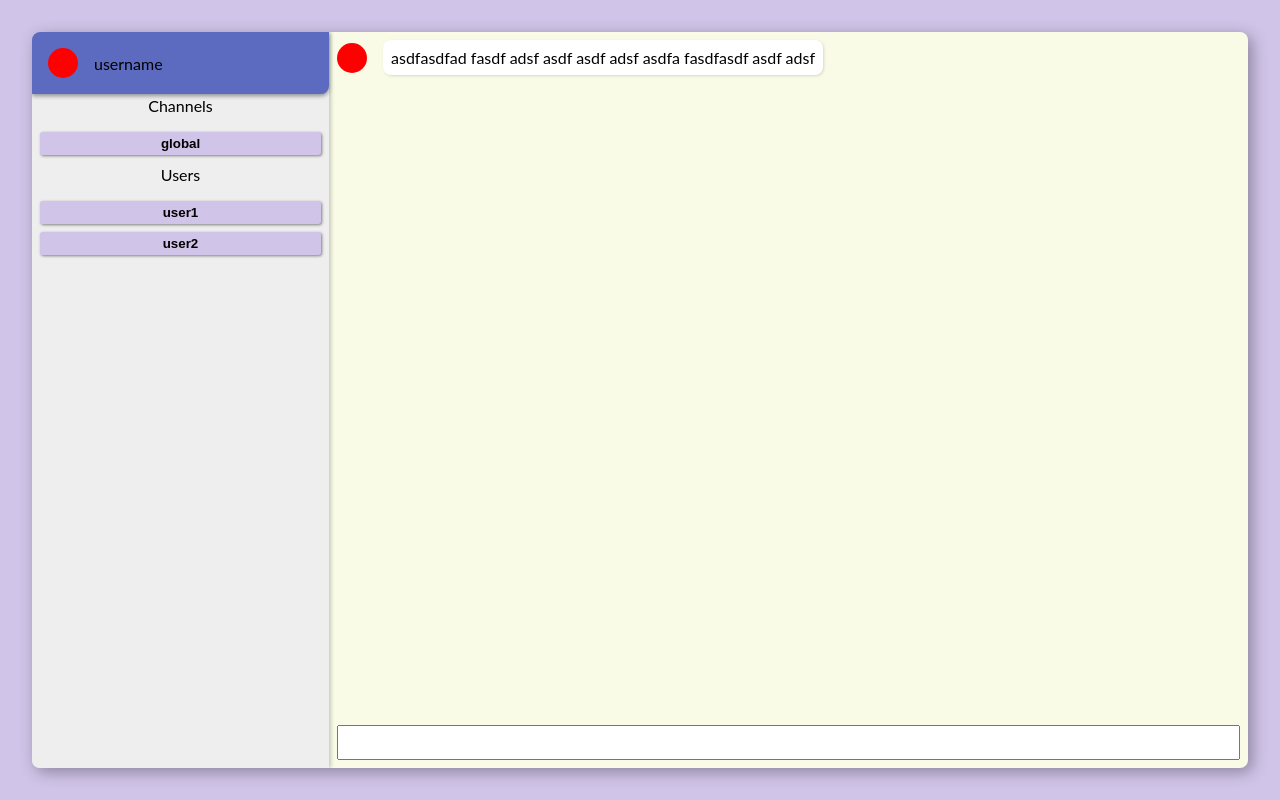
After one commit to veracioux/bezzechat, a Django app: page /chat/ in a window 1280 px wide. The commit adds this page. Run offline with Django 3.2, Linux system fonts and the light colour scheme.

Commit message:
Add basic chat interface (frontend)
Signed-off-by: Haris Gušić <harisgusic.dev@gmail.com>

```diff
--- a/bezzechat/urls.py
+++ b/bezzechat/urls.py
@@ -21,4 +21,5 @@ from . import views
 urlpatterns = [
     path("admin/", admin.site.urls),
     path("", views.index, name="index"),
+    path("chat/", views.chat, name="chat"),
 ]
--- a/bezzechat/views.py
+++ b/bezzechat/views.py
@@ -5,3 +5,8 @@ from django.shortcuts import render
 def index(request):
     """The root page."""
     return render(request, "index.html", {})
+
+
+def chat(request):
+    """The page with chat and sidebar."""
+    return render(request, "chat.html", {})
--- /dev/null
+++ b/static/css/chat.css
@@ -0,0 +1,96 @@
+* {
+    position: relative;
+    top: 0;
+}
+
+#page-container {
+    position: fixed;
+    inset: 0;
+    height: 100vh;
+    width: 100%;
+    display: flex;
+    background: #d1c4e9;
+}
+
+#chat-container {
+    width: 100%;
+    margin: 2em;
+    overflow: hidden;
+    background: #f9fbe7;
+    border-radius: 0.5em;
+    box-shadow: 4px 4px 16px #0005;
+    display: flex;
+    flex-direction: row;
+}
+
+#sidebar {
+    display: flex;
+    flex-direction: column;
+
+    /* TODO */
+    width: 400px;
+    background: #eee;
+    box-shadow: 2px 0 4px #0003;
+    z-index: 2;
+}
+
+#sidebar-header {
+    display: flex;
+    flex-direction: row;
+    align-items: center;
+    gap: 1em;
+    padding: 1em;
+    background: #5c6bc0;
+    box-shadow: 0 2px 4px #0006;
+    border-bottom-right-radius: 0.5em;
+}
+
+.sidebar-subheader {
+    padding: 0.1em;
+    text-align: center;
+}
+
+.sidebar-content {
+    display: flex;
+    flex-direction: column;
+    padding: 0.5em;
+}
+
+#users-group {
+    display: flex;
+    flex-direction: column;
+}
+
+.sidebar-content button {
+    width: 100%;
+    padding: 0.3em;
+    margin-top: 0.6em;
+    background: #d1c4e9;
+    border: none;
+    border-radius: 0.2em;
+    box-shadow: 1px 1px 3px #0007;
+    color: black;
+    font-weight: bold;
+}
+
+#sidebar button:hover {
+    background: #ec407a;
+}
+
+#chat {
+    width: 100%;
+    padding: 0.5em;
+    display: flex;
+    flex-direction: column;
+}
+
+#message-container {
+    height: 100%;
+    display: flex;
+    flex-direction: column;
+    gap: 1em;
+}
+
+textarea {
+    resize: none;
+}
--- a/static/css/global.css
+++ b/static/css/global.css
@@ -1,5 +1,6 @@
 body {
     font-family: Lato, sans-serif;
+    background: white;
 }
 
 input[type="submit"] {
@@ -9,3 +10,12 @@ input[type="submit"] {
     background: #d1c4e9;
     box-shadow: 2px 2px 4px #0005;
 }
+
+.photo-bubble {
+    border-radius: 50%;
+
+    /* TODO just placeholders */
+    min-height: 30px;
+    min-width: 30px;
+    background: red;
+}
--- a/static/css/index.css
+++ b/static/css/index.css
@@ -1,6 +1,7 @@
-.container {
+body {
     display: grid;
     place-items: center;
+    margin: 0;
     height: 100vh;
     width: 100%;
     color: black;
--- /dev/null
+++ b/static/css/message.css
@@ -0,0 +1,17 @@
+.message {
+    display: flex;
+    flex-direction: row;
+    align-items: center;
+    gap: 1em;
+}
+
+.message-bubble {
+    padding: 0.5em;
+    background: white;
+    border-radius: 0.5em;
+    box-shadow: 1px 1px 3px #0002;
+}
+
+.message-meta {
+    margin-left: 0.5em;
+}
--- /dev/null
+++ b/templates/chat.html
@@ -0,0 +1,45 @@
+<!DOCTYPE html>
+<html lang="en">
+    <head>
+        <meta charset="utf-8" />
+        <title>BezzeChat</title>
+        {% load static %}
+        <link rel="stylesheet" href="{% static 'css/global.css' %}" />
+        <link rel="stylesheet" href="{% static 'css/chat.css' %}" />
+        <link rel="stylesheet" href="{% static 'css/message.css' %}" />
+    </head>
+
+    <body>
+        <div id="page-container">
+            <div id="chat-container">
+                <div id="sidebar">
+                    <div id="sidebar-header">
+                        <div class="photo-bubble"></div>
+                        username
+                    </div>
+                    <div class="sidebar-subheader">Channels</div>
+                    <div class="sidebar-content">
+                        <button>global</button>
+                    </div>
+                    <div class="sidebar-subheader">Users</div>
+                    <div class="sidebar-content">
+                        <button>user1</button>
+                        <button>user2</button>
+                    </div>
+                </div>
+                <div id="chat">
+                    <div id="message-container">
+                        <div class="message">
+                            <div class="photo-bubble"></div>
+                            <div class="message-bubble">
+                                asdfasdfad fasdf adsf asdf asdf adsf asdfa
+                                fasdfasdf asdf adsf
+                            </div>
+                        </div>
+                    </div>
+                    <textarea></textarea>
+                </div>
+            </div>
+        </div>
+    </body>
+</html>
```
Also changed, not shown: templates/index.html (+6 -12 lines), .prettierrc.json (added).
